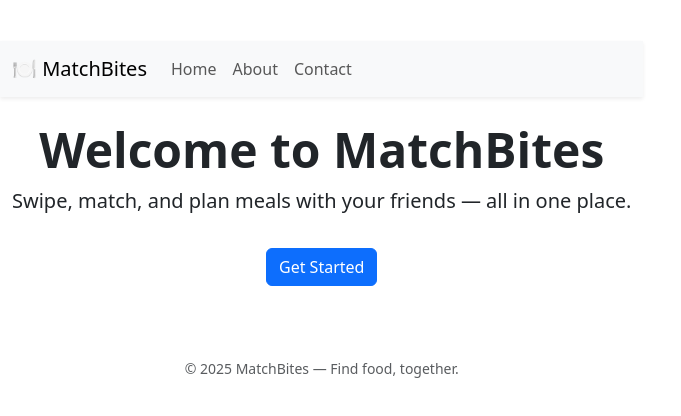
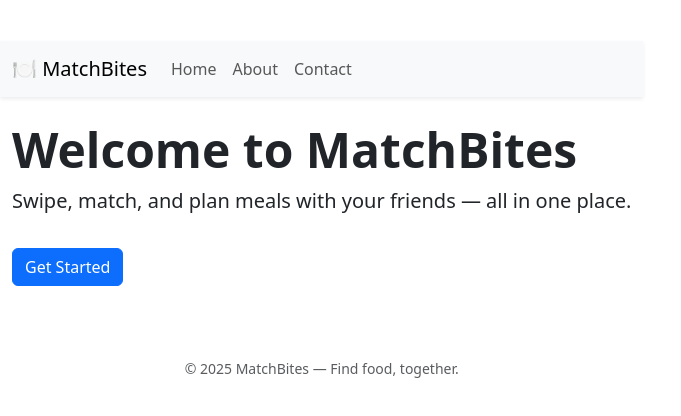
Before and after one commit to CS571-F25/p198, a React (Vite) app: page / in a window 1280 px wide. Shown: the part 178-594 px from the top of the page, without its empty margins (0-681 px from the left). Built offline with nearby package versions, Linux system fonts and the light colour scheme.

Commit message:
actually full page layout

```diff
--- a/src/App.css
+++ b/src/App.css
@@ -2,6 +2,18 @@ html, body, #root {
   height: 100%;
   margin: 0;
   padding: 0;
+}
+
+.page-fullscreen {
+  min-height: 100vh;        /* full viewport height */
+  width: 100%;
+  display: flex;
+  flex-direction: column;
+  justify-content: center;  /* vertical center */
+  align-items: center;      /* horizontal center */
+  text-align: center;
+  padding: 0;
+  margin: 0;
 }
 
 .fullpage {
@@ -17,20 +29,18 @@ html, body, #root {
   will-change: filter;
   transition: filter 300ms;
 }
+
 .logo:hover {
   filter: drop-shadow(0 0 2em #646cffaa);
 }
+
 .logo.react:hover {
   filter: drop-shadow(0 0 2em #61dafbaa);
 }
 
 @keyframes logo-spin {
-  from {
-    transform: rotate(0deg);
-  }
-  to {
-    transform: rotate(360deg);
-  }
+  from { transform: rotate(0deg); }
+  to   { transform: rotate(360deg); }
 }
 
 @media (prefers-reduced-motion: no-preference) {
--- a/src/pages/About.jsx
+++ b/src/pages/About.jsx
@@ -1,6 +1,6 @@
 export default function About() {
   return (
-    <div>
+    <div className="page-fullscreen">
       <h2>About MatchBites</h2>
       <p>
         MatchBites helps groups decide where to eat without endless debates.
--- a/src/pages/Contact.jsx
+++ b/src/pages/Contact.jsx
@@ -1,6 +1,6 @@
 export default function Contact() {
   return (
-    <div>
+    <div className="page-fullscreen">
       <h2>Contact Us</h2>
       <p>
         Have questions or feedback? Email us at <a href="mailto:vincentzhou4321@gmail.com">vincentzhou4321@gmail.com</a>.
--- a/src/pages/Home.jsx
+++ b/src/pages/Home.jsx
@@ -2,7 +2,7 @@ import { Button } from "react-bootstrap";
 
 export default function Home({ user }) {
   return (
-    <div className="text-center fullpage">
+    <div className="page-fullscreen">
       <h1 className="display-5 fw-bold">Welcome to MatchBites</h1>
       <p className="lead">
         Swipe, match, and plan meals with your friends — all in one place.
```
Also changed, not shown: 2 other files (tests, documents, lock files or other folders).
